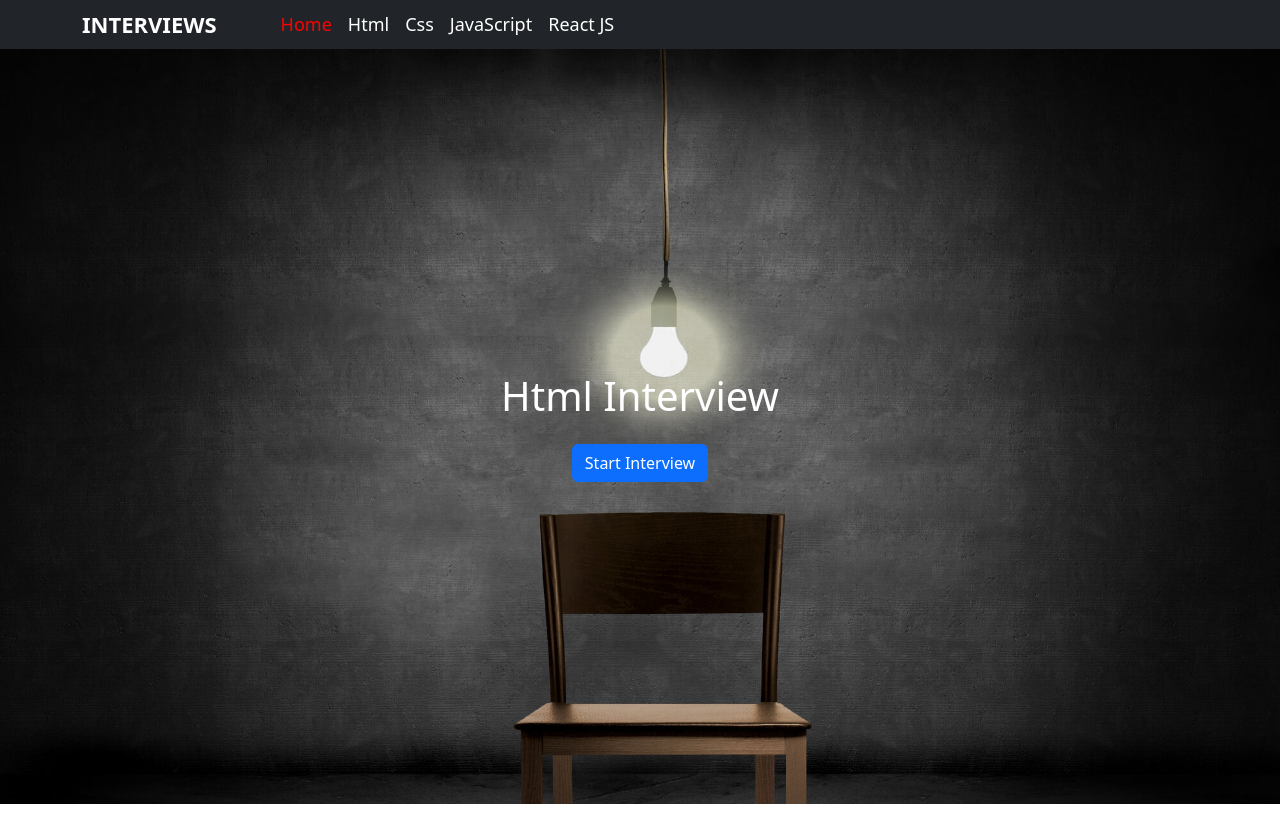
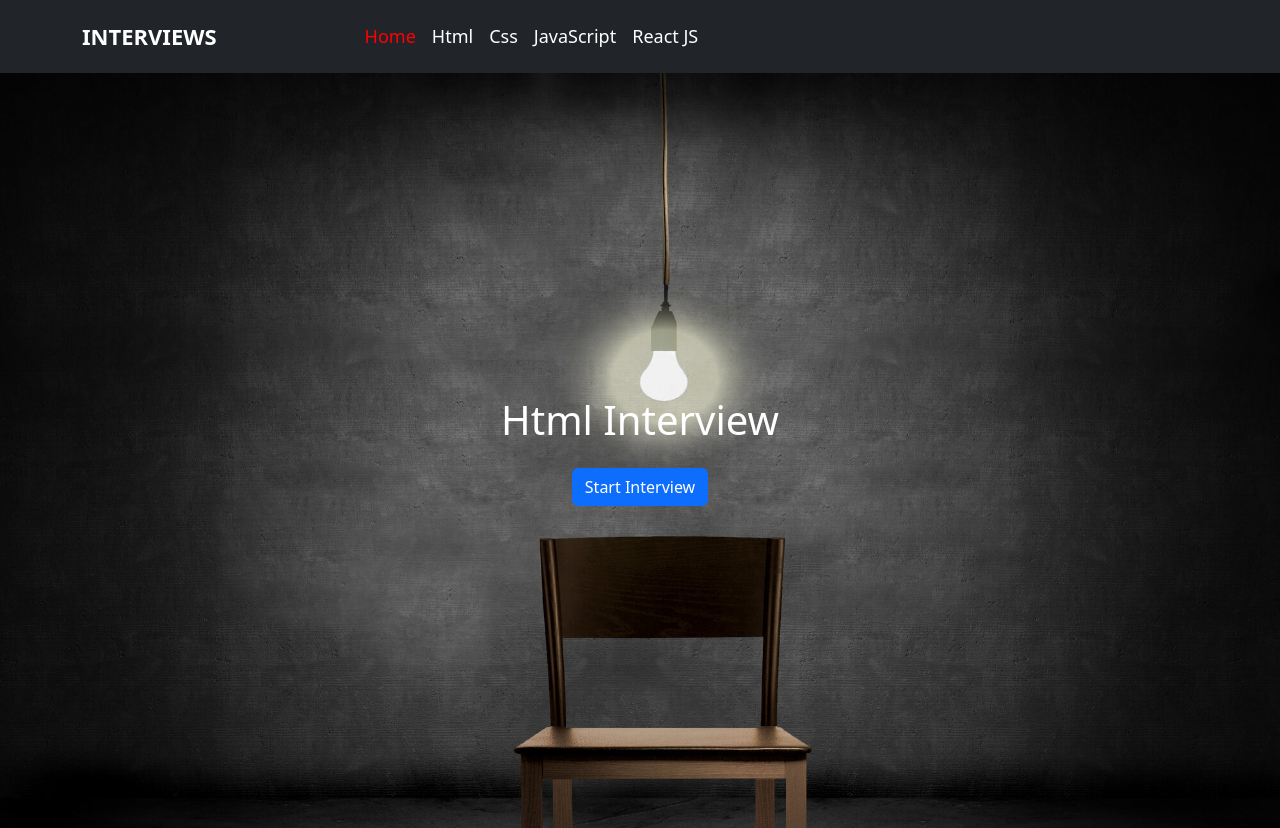
Before and after one commit to bola-nabil/Interviews, a React (Create React App) app: page /Interviews/html in a window 1280 px wide. Before the commit the page ends 804 px from the top, so only its background shows below. Built offline with nearby package versions, Linux system fonts and the light colour scheme.

Commit message:
update NavBar

```diff
--- a/src/components/Nav/NavBar.js
+++ b/src/components/Nav/NavBar.js
@@ -18,22 +18,29 @@ function NavBar() {
 
   return (
     <>
-      <Navbar bg="dark" data-bs-theme="dark">
+      <Navbar bg="dark" data-bs-theme="dark"  className="nav-size">
         <Container>
-          <Link to="/" className="title">
+          <Link to="/"
+            className={`title ${
+                activeItem === "Interviews" ? "active-home" : ""
+              }`}
+              onClick={() => {
+                handleItemClick("Interviews");
+              }}
+          >
             Interviews
           </Link>
           <button onClick={handleShow} className="toggle canvas-control">
             <span className="menu-icon">&#9776;</span>
           </button>
-          <Nav className="link-control me-auto ps-5">
+          <Nav className="link-control me-auto links-move">
             <Link
               to="/"
-              className={`nav-home ps-3 ${
+              className={`nav-home ps-5 ${
                 activeItem === "Interviews" ? "active-home" : ""
               }`}
               onClick={() => {
-                handleItemClick("home");
+                handleItemClick("Interviews");
               }}
             >
               Home
--- a/src/components/Nav/Navbar.css
+++ b/src/components/Nav/Navbar.css
@@ -89,3 +89,12 @@
 .hide {
     display: none;
 }
+
+.nav-size {
+    padding-top: 20px;
+    padding-bottom: 20px;
+}
+
+.links-move {
+    padding-left: 100px;
+}
```
